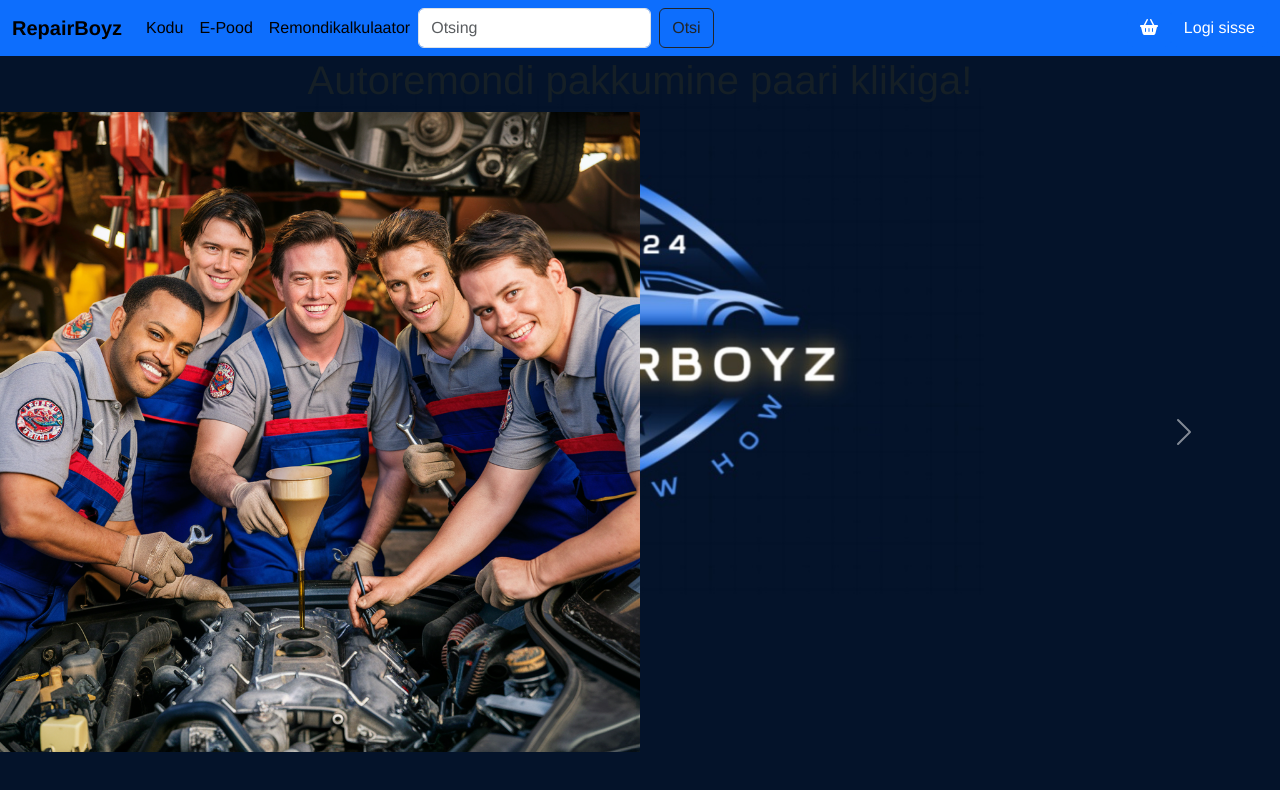
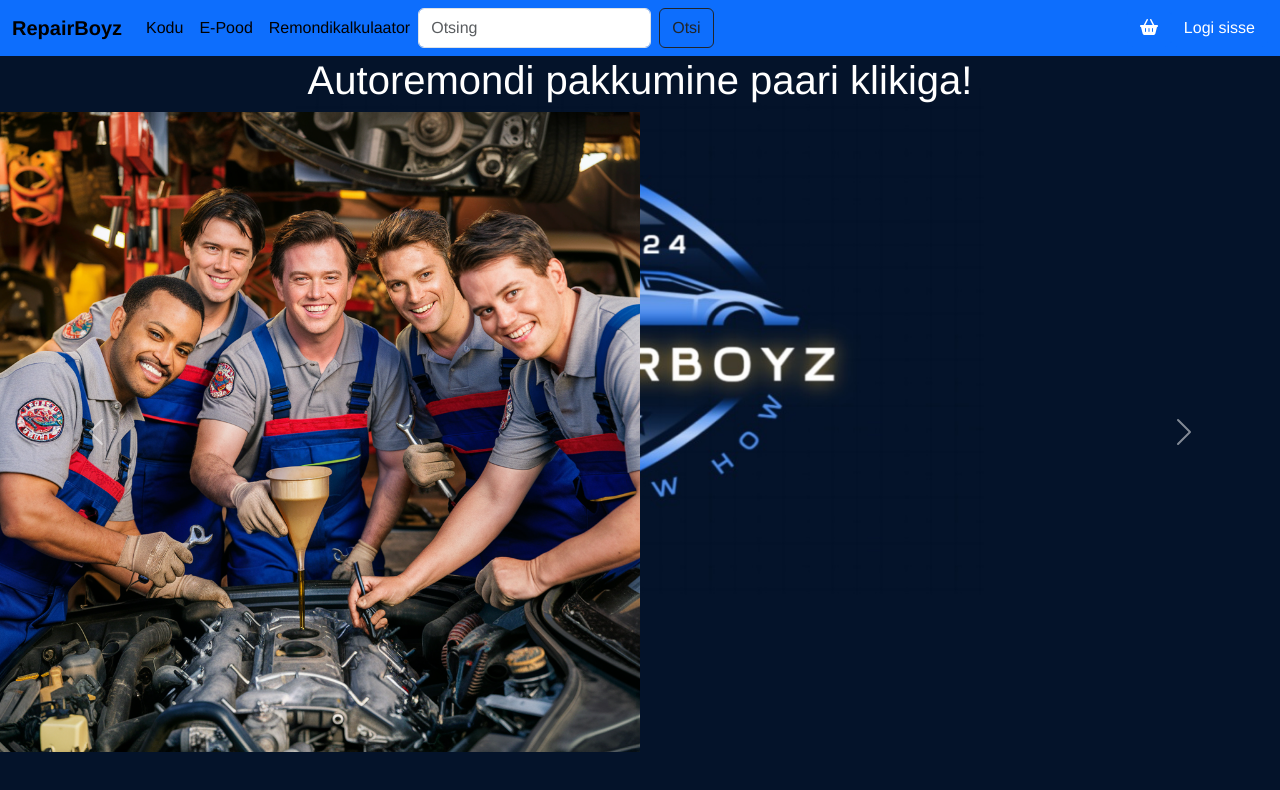
Before and after one commit to Romar-II/repairfront, a Vue app: page / in a window 1280 px wide. Shown: the top 790 px of the page. Built offline with nearby package versions, Linux system fonts and the light colour scheme.

Commit message:
repair style. WIP

```diff
--- a/src/App.vue
+++ b/src/App.vue
@@ -65,6 +65,14 @@ export default {
 
 <style>
 #app {
+  min-height: 100vh; /* Minimum height of 100% of the viewport height */
+  background-image: url('../src/assets/RepairBoyzBackUpdated.jpg'); /* Background Image */
+  background-size: cover; /* Cover the entire container */
+  background-repeat: no-repeat; /* No repeat */
+  background-attachment: fixed;
+}
+
+#app {
   font-family: Avenir, Helvetica, Arial, sans-serif;
   -webkit-font-smoothing: antialiased;
   -moz-osx-font-smoothing: grayscale;
@@ -86,27 +94,20 @@ export default {
   /* Other styles for your app container */
 }
 
+.text-white{
+  color:white;
+}
+
 nav {
   padding: 30px;
 }
 
 nav a {
   font-weight: bold;
-  color: #2c3e50;
+  color: #2b2d30;
 }
 
 nav a.router-link-exact-active {
   color: #42b983;
 }
 </style>
-<style>
-
-#app {
-  min-height: 100vh; /* Minimum height of 100% of the viewport height */
-  background-image: url('../src/assets/RepairBoyzBackUpdated.jpg'); /* Background Image */
-  background-size: cover; /* Cover the entire container */
-  background-repeat: no-repeat; /* No repeat */
-  background-attachment: fixed;
-}
-
-</style>
--- a/src/views/HomeView.vue
+++ b/src/views/HomeView.vue
@@ -1,7 +1,7 @@
 <template>
   <div class="text-center">
 
-    <div class=" col">
+    <div class=" col text-white ">
       <h1>Autoremondi pakkumine paari klikiga!</h1>
     </div>
 
@@ -41,3 +41,11 @@ export default {
 
 }
 </script>
+
+<style>
+
+.text-white{
+  color:white;
+}
+
+</style>
```
